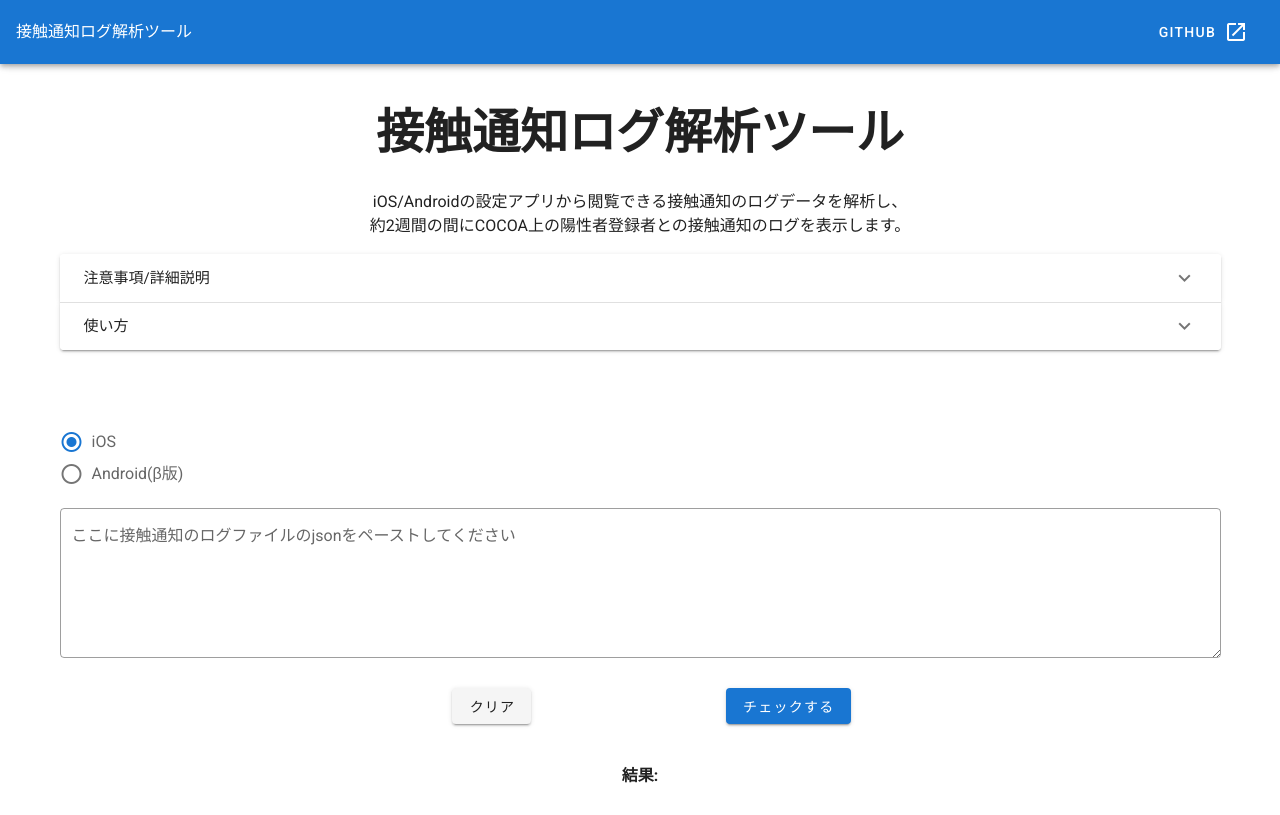
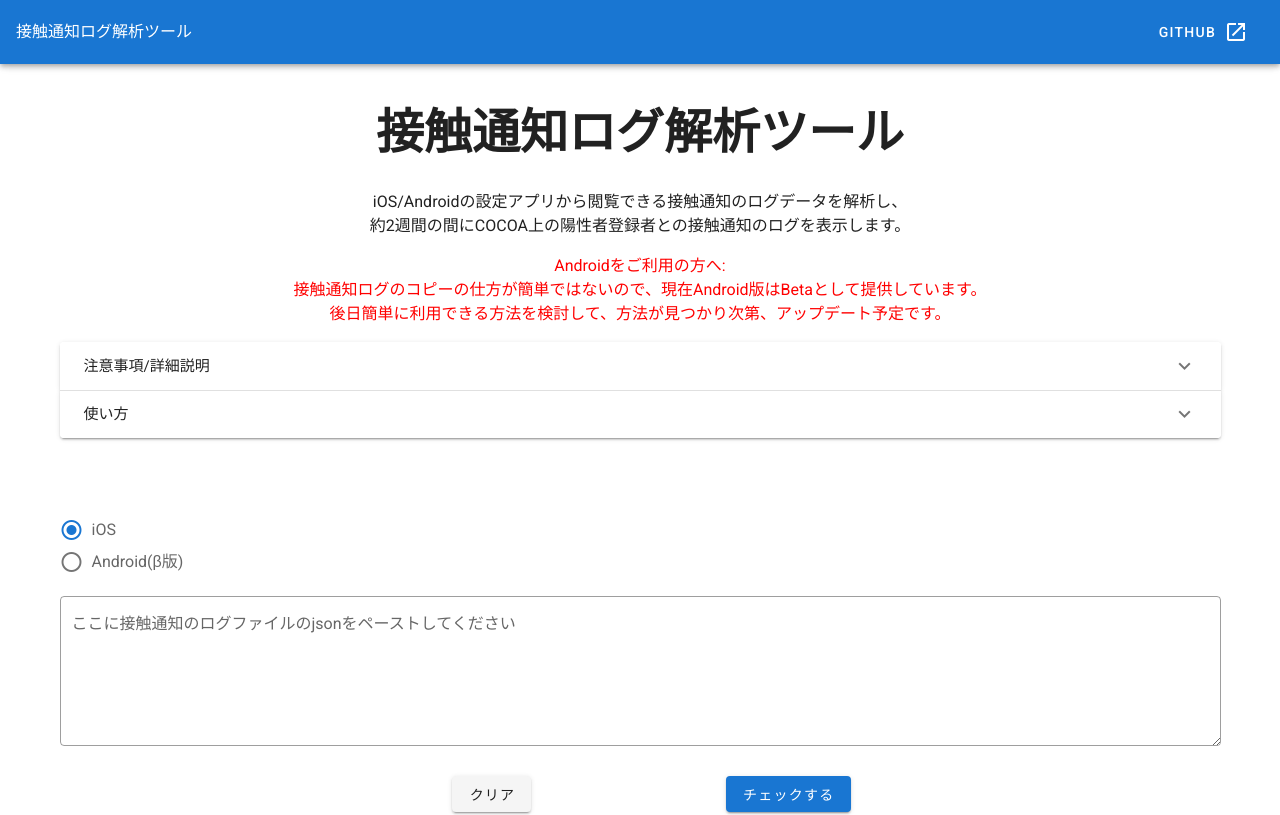
Before and after one commit to ktansai/COVID-19-ExposeChecker, a Vue app: page / in a window 1280 px wide. Shown: the top 815 px of the page. Built offline with nearby package versions, Linux system fonts and the light colour scheme.

Commit message:
added note about android

```diff
--- a/src/components/ExposeChecker.vue
+++ b/src/components/ExposeChecker.vue
@@ -10,6 +10,12 @@
           iOS/Androidの設定アプリから閲覧できる接触通知のログデータを解析し、<br>
           約2週間の間にCOCOA上の陽性者登録者との接触通知のログを表示します。
         </p>
+        <p style="color:red;">
+          Androidをご利用の方へ:<br>
+          接触通知ログのコピーの仕方が簡単ではないので、現在Android版はBetaとして提供しています。<br>
+          後日簡単に利用できる方法を検討して、方法が見つかり次第、アップデート予定です。
+        </p>
+
         <v-expansion-panels accordion >
               <v-expansion-panel>
                 <v-expansion-panel-header>注意事項/詳細説明</v-expansion-panel-header>
```
